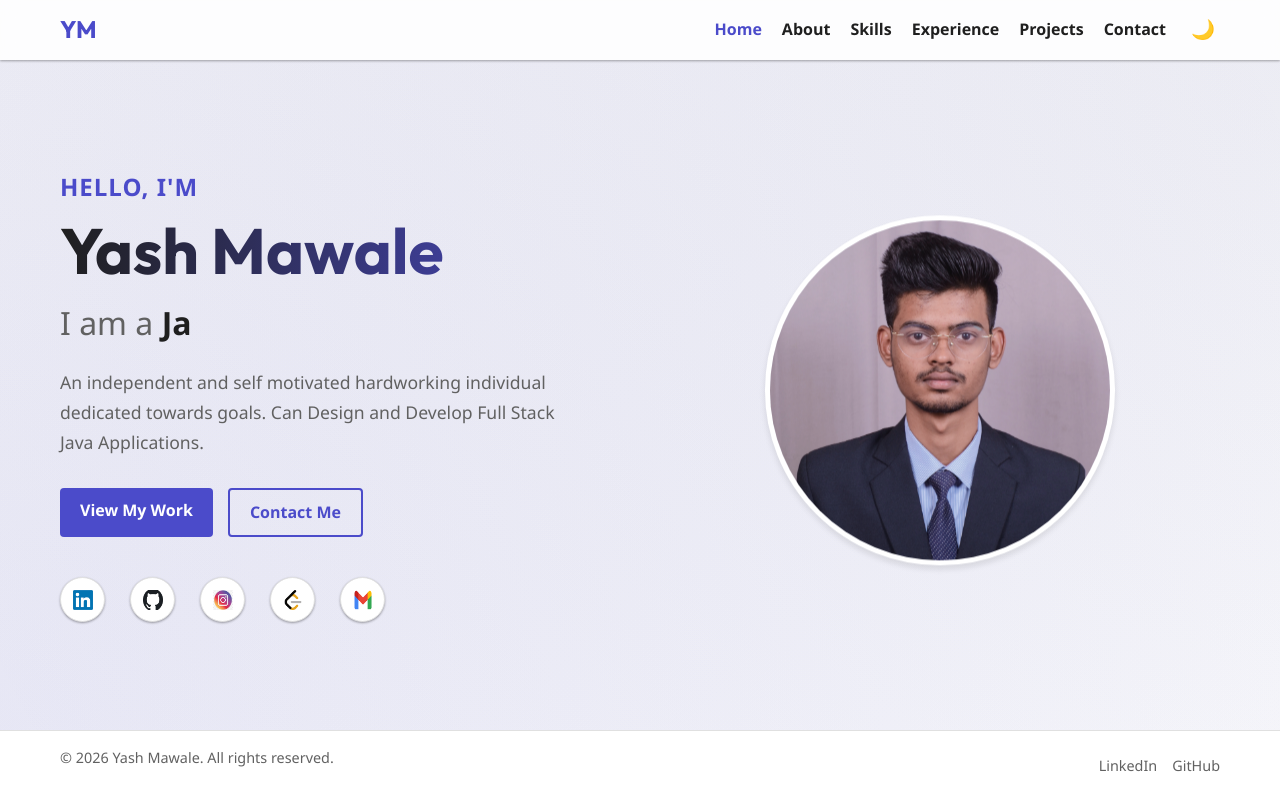
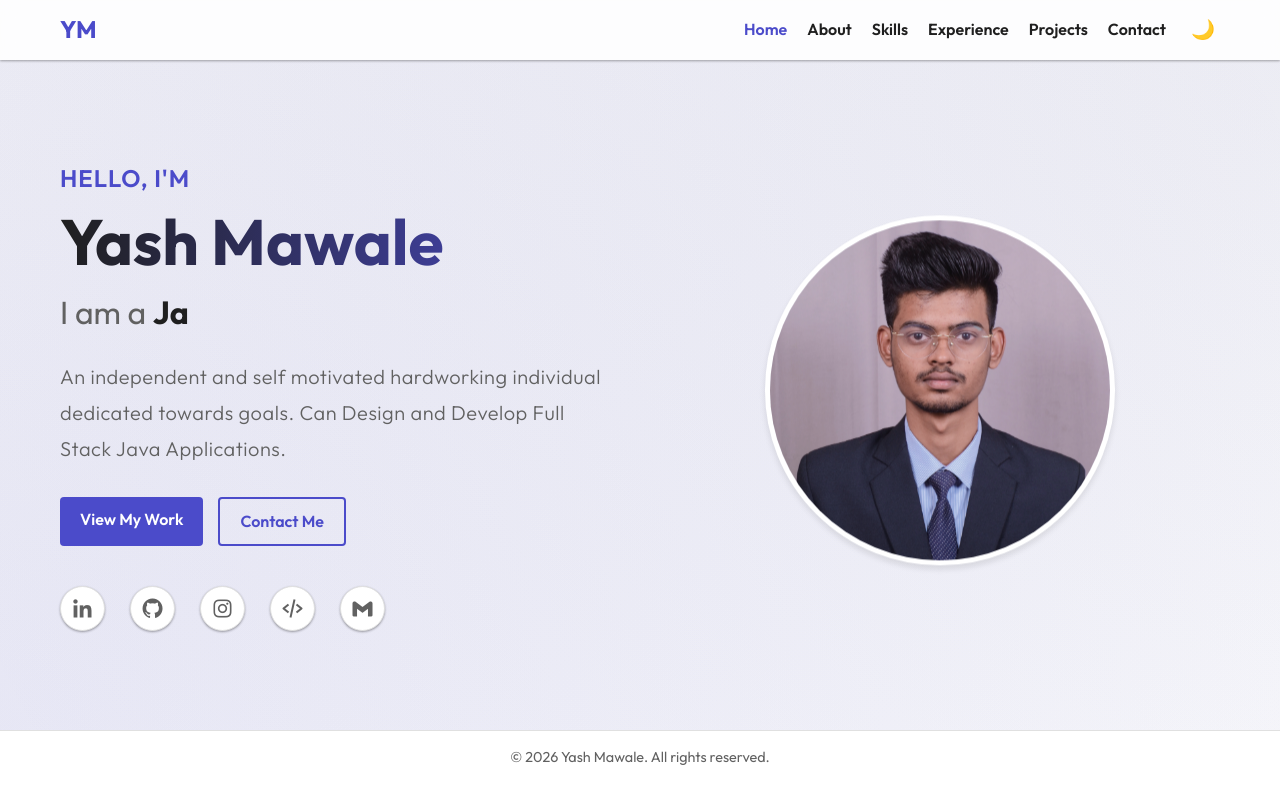
Before and after one commit to yash23-mawale/Yash_Mawale_Portfolio_Web, an Angular app: page / in a window 1280 px wide. Built offline with nearby package versions, Linux system fonts and the light colour scheme.

Commit message:
Some Ui Fixes Done And Also Font Adjust

```diff
--- a/src/app/components/about/about.component.css
+++ b/src/app/components/about/about.component.css
@@ -51,7 +51,7 @@
 
 .about-stats-container {
     display: grid;
-    grid-template-columns: repeat(auto-fit, minmax(120px, 1fr));
+    grid-template-columns: repeat(2, 1fr);
     gap: 20px;
 }
 
--- a/src/app/components/about/about.component.html
+++ b/src/app/components/about/about.component.html
@@ -6,7 +6,7 @@
             <div class="about-text">
                 <p>
                     I am an independent and self-motivated hardworking individual dedicated towards goals.
-                    I'm a Full Stack Java Developer with expertise in Java, Spring Boot, Angular, and SQL.
+                    I'm a Full Stack Java Developer with expertise in C, Java, Spring Boot, Angular, and SQL.
                     I enjoy solving complex problems and building efficient, scalable applications.
                 </p>
                 <p>
@@ -16,7 +16,7 @@
                 <h3>Academics</h3>
                 <ul class="academics-list">
                     <li>
-                        <strong>BE – CSE</strong> | 2024 | 80.49% <br>
+                        <strong>BE CSE</strong> | 2024 | 80.49% <br>
                         <span class="school">Sant Gadge Baba Amaravati University</span>
                     </li>
                     <li>
@@ -39,8 +39,12 @@
                     <span class="stat-label">Projects <br>Completed</span>
                 </div>
                 <div class="stat-card">
-                    <span class="stat-number">90+</span>
+                    <span class="stat-number">99</span>
                     <span class="stat-label">Math Score <br>(SSC 2018)</span>
+                </div>
+                <div class="stat-card">
+                    <span class="stat-number">90.5</span>
+                    <span class="stat-label">JEE Mains<br>(2018)</span>
                 </div>
             </div>
         </div>
--- a/src/app/components/contact/contact.component.html
+++ b/src/app/components/contact/contact.component.html
@@ -10,7 +10,7 @@
                     <i class="bi bi-geo-alt-fill"></i>
                     <div>
                         <h4>Location</h4>
-                        <p>Kothrud, Pune, 411038</p>
+                        <p>Pune, India</p>
                     </div>
                 </div>
 
@@ -22,20 +22,20 @@
                     </div>
                 </div>
 
-                <div class="info-item">
+                <!-- <div class="info-item">
                     <i class="bi bi-telephone-fill"></i>
                     <div>
                         <h4>Phone</h4>
                         <a href="tel:+919767244677">+91 97672 44677</a>
                     </div>
-                </div>
+                </div> -->
 
-                <div class="social-links-big">
+                <!-- <div class="social-links-big">
                     <a href="https://linkedin.com" target="_blank" rel="noopener noreferrer"><i
                             class="bi bi-linkedin"></i></a>
                     <a href="https://github.com" target="_blank" rel="noopener noreferrer"><i
                             class="bi bi-github"></i></a>
-                </div>
+                </div> -->
             </div>
 
             <form class="contact-form" action="mailto:yashmawale190@gmail.com" method="post" enctype="text/plain">
--- a/src/app/components/experience/experience.component.ts
+++ b/src/app/components/experience/experience.component.ts
@@ -24,17 +24,17 @@ export class ExperienceComponent {
     {
       role: 'Java Application Development (Intern)',
       company: 'NEXANOVA PROTECH',
-      location: 'Pune',
+      location: 'Pune, India',
       duration: 'Dec 2024 - Apr 2025',
       description: [
         'Worked on Java application development projects.',
-        'Gained hands-on experience with Java technologies and frameworks.'
+        'Gained hands on experience with Java technologies and frameworks.'
       ]
     },
     {
       role: 'Web Development (Intern)',
       company: 'ImagineScript Solution Pvt. Ltd.',
-      location: 'Pune',
+      location: 'Amravati, India',
       duration: 'June 2024 - July 2024',
       description: [
         'Assisted in web development tasks.',
--- a/src/app/components/footer/footer.component.css
+++ b/src/app/components/footer/footer.component.css
@@ -10,26 +10,13 @@
 
 .footer-container {
     display: flex;
-    justify-content: space-between;
+    justify-content: center;
     align-items: center;
     color: var(--text-secondary);
     font-size: 0.9rem;
 }
 
-.footer-links {
-    display: flex;
-    gap: 15px;
-}
 
-.footer-links a {
-    color: var(--text-secondary);
-    text-decoration: none;
-    transition: color 0.2s;
-}
-
-.footer-links a:hover {
-    color: var(--accent-color);
-}
 
 @media (max-width: 600px) {
     .footer-container {
--- a/src/app/components/footer/footer.component.html
+++ b/src/app/components/footer/footer.component.html
@@ -1,9 +1,5 @@
 <footer class="footer">
     <div class="container footer-container">
         <p>&copy; 2026 Yash Mawale. All rights reserved.</p>
-        <div class="footer-links">
-            <a href="https://linkedin.com" target="_blank" rel="noopener noreferrer">LinkedIn</a>
-            <a href="https://github.com" target="_blank" rel="noopener noreferrer">GitHub</a>
-        </div>
     </div>
 </footer>
--- a/src/app/components/hero/hero.component.css
+++ b/src/app/components/hero/hero.component.css
@@ -68,11 +68,14 @@
 }
 
 .description {
-    font-size: 1.1rem;
+    font-size: 1.25rem;
     color: var(--text-secondary);
     margin-bottom: 30px;
-    max-width: 500px;
-    line-height: 1.7;
+    max-width: 550px;
+    line-height: 1.8;
+    font-weight: 300;
+    /* Lighter weight for elegance */
+    letter-spacing: 0.5px;
 }
 
 .hero-buttons {
@@ -95,7 +98,7 @@
     border-radius: 50%;
     background-color: var(--bg-card);
     color: var(--text-secondary);
-    font-size: 1.2rem;
+    font-size: 1.5rem;
     transition: all 0.3s ease;
     box-shadow: var(--shadow-sm);
     border: 1px solid var(--border-color);
--- a/src/app/components/hero/hero.component.html
+++ b/src/app/components/hero/hero.component.html
@@ -14,16 +14,19 @@
                 <a routerLink="/contact" class="btn btn-outline">Contact Me</a>
             </div>
             <div class="social-links">
-                <a href="https://www.linkedin.com/in/yash-mawale-953b20282/" target="_blank" rel="noopener noreferrer" title="LinkedIn">
-                    <img src="assets/Linkedln.png" alt="LinkedIn" width="20" height="20"></a>
+                <a href="https://www.linkedin.com/in/yash-mawale-953b20282/" target="_blank" rel="noopener noreferrer"
+                    title="LinkedIn">
+                    <i class='bx bxl-linkedin'></i></a>
                 <a href="https://github.com/yash23-mawale" target="_blank" rel="noopener noreferrer" title="GitHub">
-                    <img src="assets/GitHub.png" alt="GitHub" width="20" height="20"></a>
-                <a href="https://www.instagram.com/yash23.mawale/" target="_blank" rel="noopener noreferrer" title="Instagram">
-                    <img src="assets/Instagram.jpg" alt="Instagram" width="20" height="20"></a>
-                <a href="https://leetcode.com/u/yashmawale190/" target="_blank" rel="noopener noreferrer" title="LeetCode">
-                    <img src="assets/LeetCode.png" alt="LeetCode" width="20" height="20"></a>
+                    <i class='bx bxl-github'></i></a>
+                <a href="https://www.instagram.com/yash23.mawale/" target="_blank" rel="noopener noreferrer"
+                    title="Instagram">
+                    <i class='bx bxl-instagram'></i></a>
+                <a href="https://leetcode.com/u/yashmawale190/" target="_blank" rel="noopener noreferrer"
+                    title="LeetCode">
+                    <i class='bx bx-code-alt'></i></a>
                 <a href="mailto:yashmawale190@gmail.com" title="Email">
-                    <img src="assets/Gmail.png" alt="Email" width="20" height="20"></a>
+                    <i class='bx bxl-gmail'></i></a>
             </div>
         </div>
         <div class="hero-image">
--- a/src/app/components/skills/skills.component.ts
+++ b/src/app/components/skills/skills.component.ts
@@ -12,11 +12,11 @@ export class SkillsComponent {
   skillCategories = [
     {
       name: 'Languages',
-      skills: ['Java', 'Java EE', 'JavaScript', 'TypeScript', 'HTML5', 'CSS3', 'SQL']
+      skills: ['C','Java', 'Java EE', 'JavaScript', 'TypeScript', 'HTML5', 'CSS3', 'SQL']
     },
     {
       name: 'Frameworks',
-      skills: ['Spring Boot', 'Spring MVC', 'Hibernate', 'Angular', 'Bootstrap']
+      skills: ['Spring Boot', 'Spring MVC', 'Hibernate', 'Angular']
     },
     {
       name: 'Databases',
@@ -24,7 +24,7 @@ export class SkillsComponent {
     },
     {
       name: 'Tools & Concepts',
-      skills: ['Git/GitHub', 'DSA (Java)', 'OOP', 'REST API']
+      skills: ['Git/GitHub', 'DSA (Java)', 'OOP', 'REST API', 'DBMS']
     }
   ];
 }
--- a/src/index.html
+++ b/src/index.html
@@ -1,13 +1,17 @@
 <!doctype html>
 <html lang="en">
+
 <head>
   <meta charset="utf-8">
   <title>YashMawaleSE</title>
   <base href="/">
   <meta name="viewport" content="width=device-width, initial-scale=1">
   <link rel="icon" type="image/x-icon" href="favicon.ico">
+  <link href='https://unpkg.com/boxicons@2.1.4/css/boxicons.min.css' rel='stylesheet'>
 </head>
+
 <body>
   <app-root></app-root>
 </body>
+
 </html>
--- a/src/styles.css
+++ b/src/styles.css
@@ -1,4 +1,4 @@
-@import url('https://fonts.googleapis.com/css2?family=Inter:wght@400;600;700&family=Outfit:wght@400;600;700&display=swap');
+@import url('https://fonts.googleapis.com/css2?family=Inter:wght@300;400;600;700&family=Outfit:wght@300;400;600;700&display=swap');
 
 /* Global Styles */
 :root {
@@ -16,7 +16,7 @@
     --border-color: #e0e0e0;
     --shadow-sm: 0 1px 3px rgba(0, 0, 0, 0.12), 0 1px 2px rgba(0, 0, 0, 0.24);
     --shadow-md: 0 4px 6px rgba(0, 0, 0, 0.1);
-    --font-family: 'Segoe UI', system-ui, -apple-system, sans-serif;
+    --font-family: 'Outfit', sans-serif;
     --transition-speed: 0.3s;
 }
 
```
